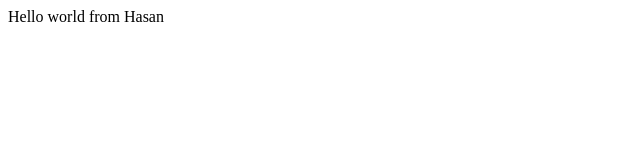
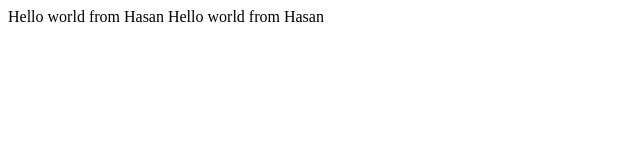
Before and after one commit to MuhammadHasanWM5801/bootcamp2020, a plain HTML site: page index.html in a window 1280 px wide. Shown: the whole page, without its empty margins (0-640 px from the left). Drawn offline with Linux system fonts and the light colour scheme.

Commit message:
added index.html

```diff
--- a/index.html
+++ b/index.html
@@ -8,6 +8,8 @@
 <body>
     <div>
         Hello world from Hasan
+
+        Hello world from Hasan
     </div>
 
 </body>
```
